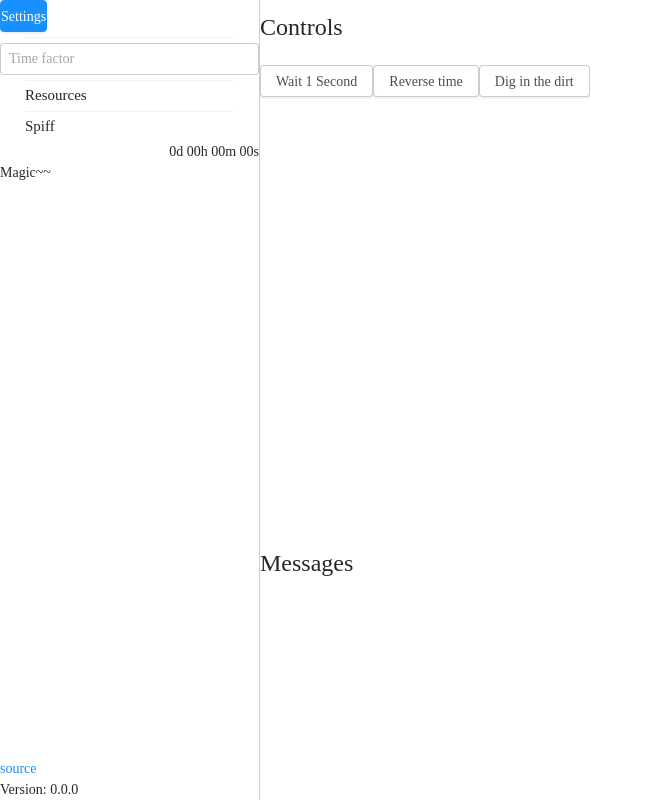
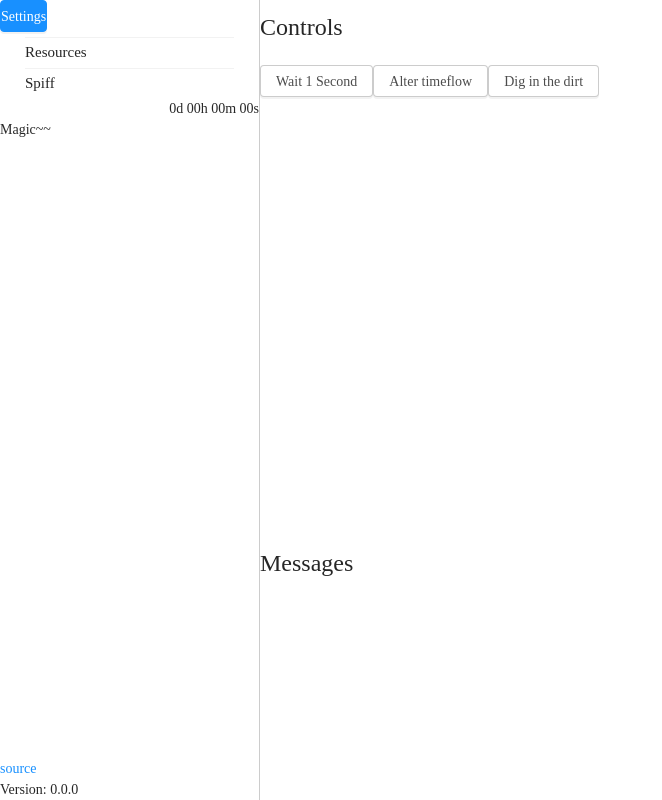
Before and after one commit to Toby222/NecroGame, a Next.js app: page / in a window 1280 px wide. Shown: the whole page, without its empty margins (0-662 px from the left). Built offline with nearby package versions, Linux system fonts and the light colour scheme; a web font is replaced by a local one.

Commit message:
conditionally show element

```diff
--- a/components/Model.tsx
+++ b/components/Model.tsx
@@ -64,6 +64,8 @@ export class Model extends React.Component {
             <Modal display="button" className="row p-0" modalId="settings">
               Settings
             </Modal>
+            {this.flags.get(Flags.AlterTime) ?? false ? (
+              <>
                 <div className="sidebar-divider" />
                 <input
                   className="form-control"
@@ -71,6 +73,10 @@ export class Model extends React.Component {
                   placeholder="Time factor"
                   onKeyUp={this.trySetTimeFactor.bind(this)}
                 />
+              </>
+            ) : (
+              <></>
+            )}
             <div className="sidebar-divider" />
             <ResourceContainer resources={this.resources} />
             <div className="sidebar-divider" />
--- a/types/Buttons.ts
+++ b/types/Buttons.ts
@@ -27,7 +27,7 @@ export class Wait extends BaseButton {
 export class AlterTime extends BaseButton {
   static visible = true;
   static toString() {
-    return "Reverse time";
+    return "Alter timeflow";
   }
 
   static get actions(): Actions.Action[] {
@@ -41,7 +41,7 @@ export class AlterTime extends BaseButton {
 
 export class UnAlterTime extends BaseButton {
   static toString() {
-    return "Return time to normal";
+    return "Normalize timeflow";
   }
 
   static get actions(): Actions.Action[] {
--- a/types/Flags.ts
+++ b/types/Flags.ts
@@ -57,7 +57,7 @@ export const AlterTimeFactor = new (class extends NumberFlag {
 })();
 
 export const AlterTime = new (class extends BoolFlag {
-  protected transformations = [new Transformations.AlterTime()];
+  transformations = [new Transformations.AlterTime()];
   onSet(model: Model, value: boolean) {
     super.onSet(model, value);
     console.log("Setting AlterTime flag. Value:", value);
```
Lines whose indentation alone changed are shown as unchanged.
